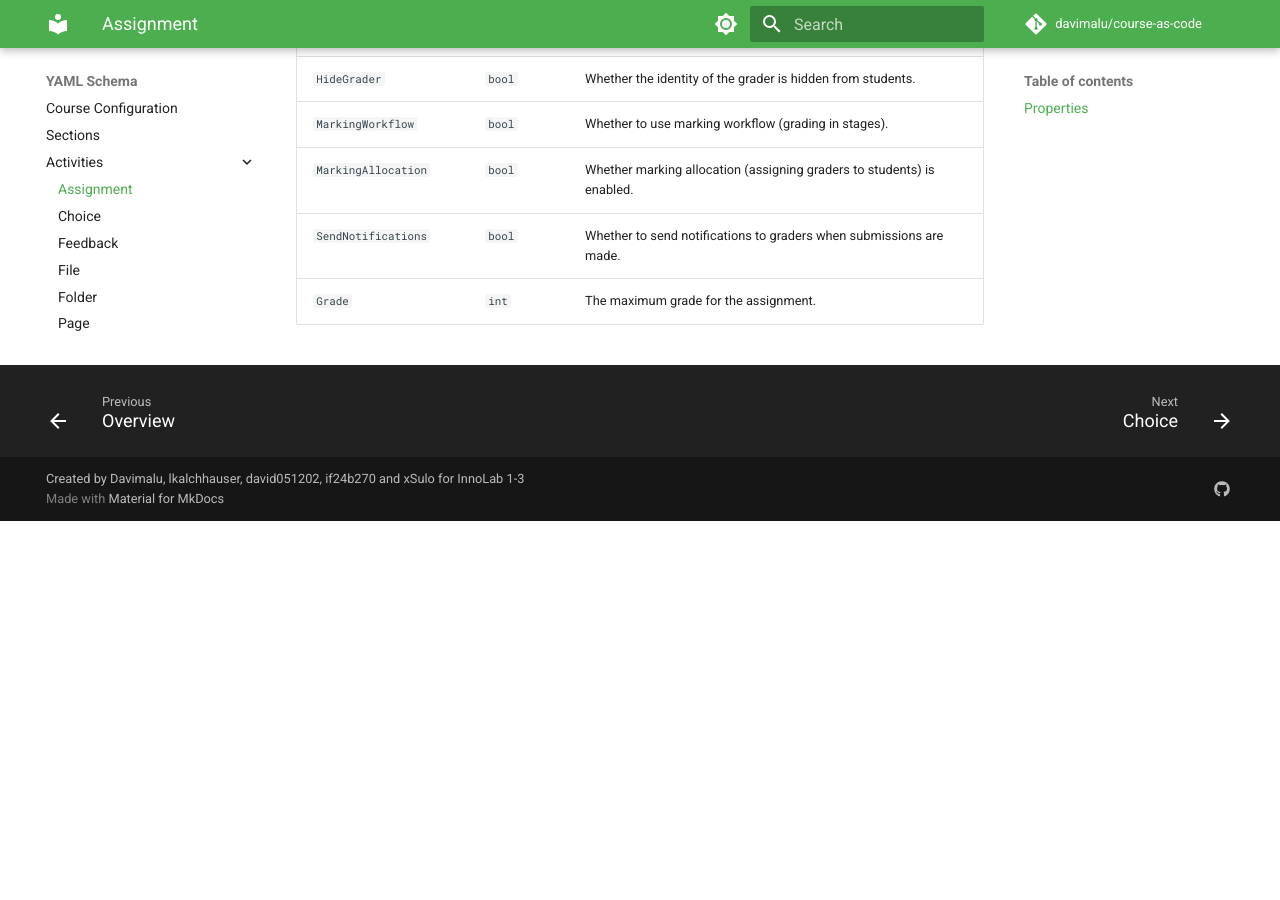
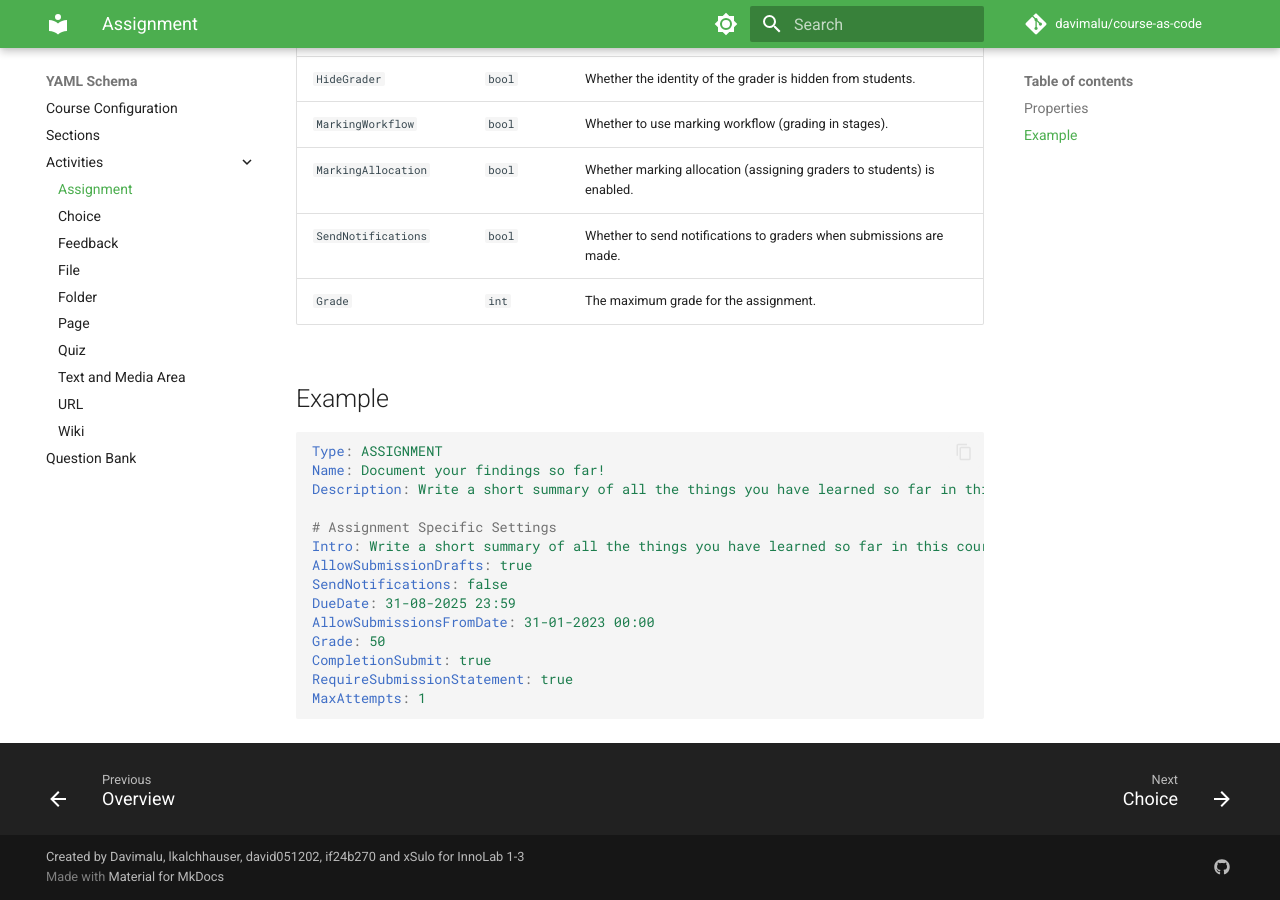
Before and after one commit to if24b267/course-as-code, an MkDocs documentation site: the page built from Documentation/MkDocs/docs/YamlSchema/Activities/Assignment.md, in a window 1280 px wide and 900 px high, scrolled down 1022 px. Built offline with MkDocs 1.6.1 and Material for MkDocs 9.7.7, drawn with Linux system fonts in a browser that asks for light colours; comment, search, counter and statistics services are not loaded; before the commit the page ends 1543 px from its top, so only the background shows below that.

Commit message:
more examples with other headers

````diff
--- a/Documentation/MkDocs/docs/YamlSchema/Activities/Assignment.md
+++ b/Documentation/MkDocs/docs/YamlSchema/Activities/Assignment.md
@@ -23,3 +23,21 @@
 | `MarkingAllocation` | `bool` | Whether marking allocation (assigning graders to students) is enabled. |
 | `SendNotifications` | `bool` | Whether to send notifications to graders when submissions are made. |
 | `Grade` | `int` | The maximum grade for the assignment. |
+
+## Example
+```YAML
+Type: ASSIGNMENT
+Name: Document your findings so far!
+Description: Write a short summary of all the things you have learned so far in this course. Which things stood out to you especially?
+
+# Assignment Specific Settings
+Intro: Write a short summary of all the things you have learned so far in this course. Which things stood out to you especially?
+AllowSubmissionDrafts: true
+SendNotifications: false
+DueDate: 31-08-2025 23:59
+AllowSubmissionsFromDate: 31-01-2023 00:00
+Grade: 50
+CompletionSubmit: true
+RequireSubmissionStatement: true
+MaxAttempts: 1
+```
````
Also changed, not shown: Documentation/MkDocs/docs/YamlSchema/Activities/File.md (+7 -0 lines).
